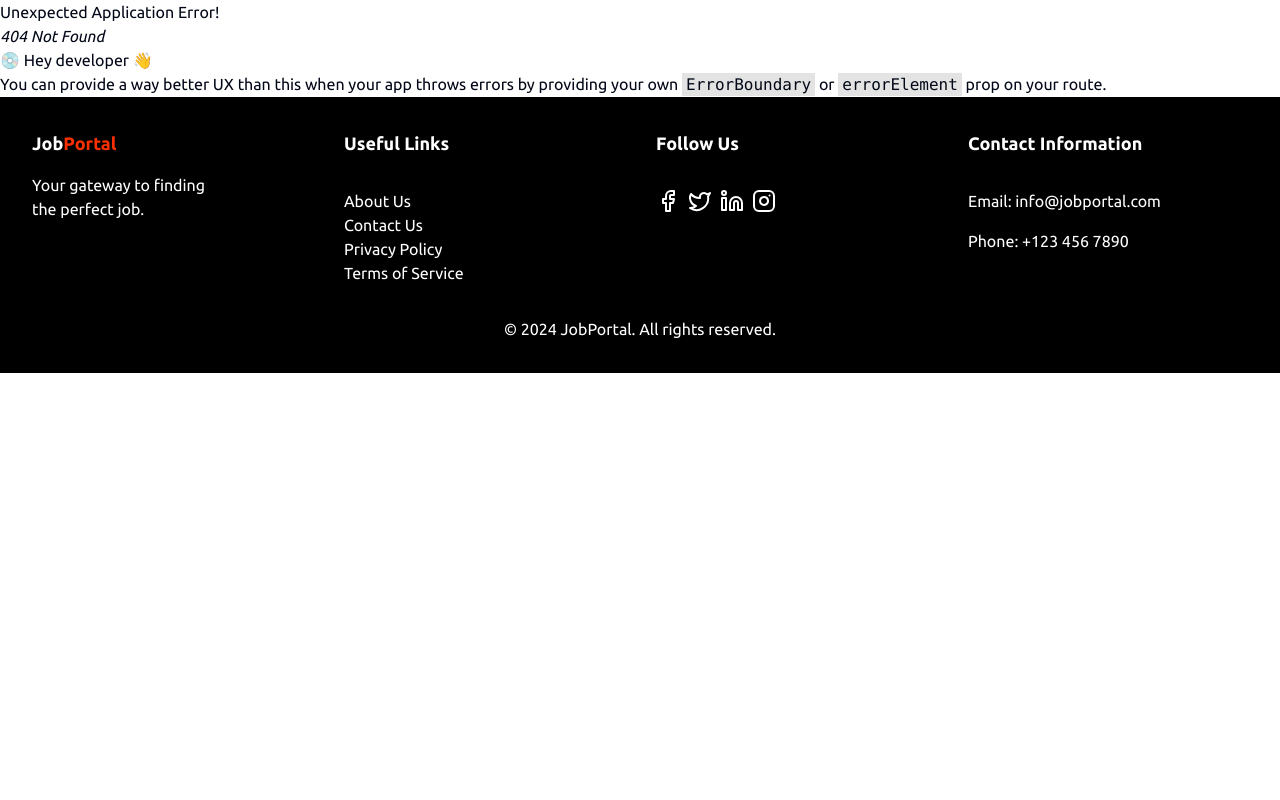
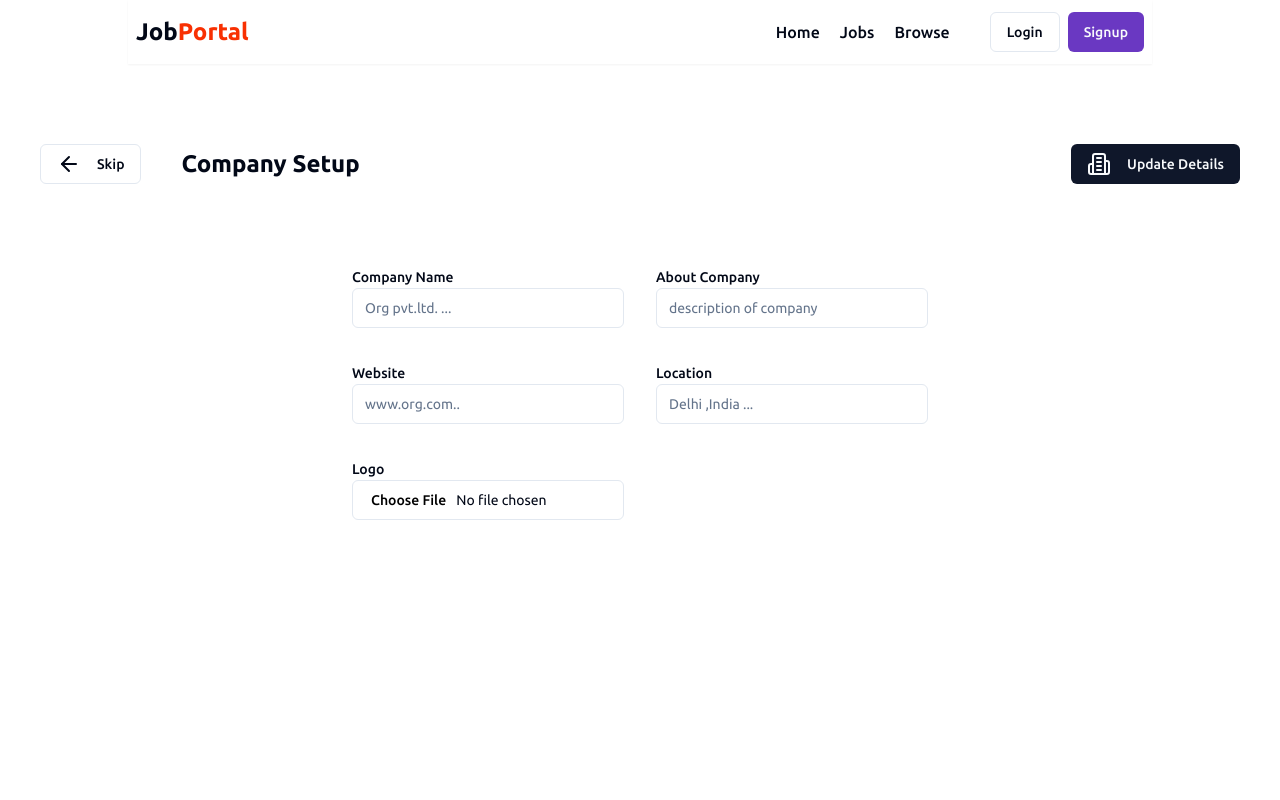
Before and after one commit to Dhirendra2003/job-portal-MERN, a React (Vite) app in the folder frontend/: page /admin/companies/1 in a window 1280 px wide. Before the commit this address had no page. Shown: the top 800 px of the page. Built offline with nearby package versions, Linux system fonts and the light colour scheme; no server answers.

Commit message:
create company ,company table , company setup

```diff
--- /dev/null
+++ b/frontend/redux/singleCompanySlice.js
@@ -0,0 +1,17 @@
+import { createSlice } from "@reduxjs/toolkit";
+
+const singleCompanySlice = createSlice({
+  name: "singleCompany",
+  initialState: {
+    company:{}
+  },
+  reducers: {
+    //actions
+    setCompanyDetails: (state, action) => {
+      state.company = action.payload;
+    },
+  },
+});
+
+export const {setCompanyDetails}=singleCompanySlice.actions;
+export default singleCompanySlice.reducer
--- a/frontend/redux/store.js
+++ b/frontend/redux/store.js
@@ -14,6 +14,7 @@ import {
 } from "redux-persist";
 import storage from "redux-persist/lib/storage";
 import { PersistGate } from "redux-persist/integration/react";
+import singleCompanySlice from "./singleCompanySlice.js";
 
 const persistConfig = {
   key: "root",
@@ -24,6 +25,7 @@ const rootReducer = combineReducers({
   auth: authSlice,
   job: jobSlice,
   sJob: singleJobSlice,
+  company:singleCompanySlice
 });
 const persistedReducer = persistReducer(persistConfig, rootReducer);
 const store = configureStore({
--- a/frontend/src/App.jsx
+++ b/frontend/src/App.jsx
@@ -9,54 +9,65 @@ import JobDescription from "./components/JobDescription"
 import Footer from "./components/Footer"
 import Companies from "./components/Companies"
 import AdminJobs from "./components/AdminJobs"
+import CreateCompany from "./components/CreateCompany"
+import CompanyEdit from "./components/CompanyEdit"
 
-const  appRouter=createBrowserRouter([
+const appRouter = createBrowserRouter([
   {
-    path:'/',
-    element:<Home/>
+    path: '/',
+    element: <Home />
   },
   {
-    path:'/signup',
-    element:<Signup/>
+    path: '/signup',
+    element: <Signup />
   },
   {
-    path:'/login',
-    element:<Login/>
+    path: '/login',
+    element: <Login />
   },
   {
-    path:'/jobs',
-    element:<Jobs/>
+    path: '/jobs',
+    element: <Jobs />
   },
   {
-    path:'/browse',
-    element:<Browse/>
+    path: '/browse',
+    element: <Browse />
   },
   {
-    path:'/profile',
-    element:<Profile/>
+    path: '/profile',
+    element: <Profile />
   },
   {
-    path:'/jobs/description/:id',
-    element:<JobDescription/>
+    path: '/jobs/description/:id',
+    element: <JobDescription />
   },
   {
-    path:'/admin/companies',
-    element:<Companies/>
+    path: '/admin/companies',
+    element: <Companies />
   },
   {
-    path:'/admin/jobs',
-    element:<AdminJobs/>
+    path: '/admin/jobs',
+    element: <AdminJobs />
+  },
+  {
+    path: '/admin/companies/create',
+    element: <CreateCompany />
+  },
+  {
+    path: '/admin/companies/:id',
+    element: <CompanyEdit/>
   },
 ])
 function App() {
 
 
   return (
-    <>
-
-  <RouterProvider router={appRouter}/>
-  <Footer/>
-    </>
+    <div className="flex flex-col min-h-screen">
+      <main className="flex-grow">
+        <RouterProvider router={appRouter} />
+      </main>
+      <Footer />
+    </div>
   )
 }
 
--- a/frontend/src/components/Companies.jsx
+++ b/frontend/src/components/Companies.jsx
@@ -4,6 +4,7 @@ import { Input } from './ui/input'
 import { Building2, Search } from 'lucide-react'
 import { Button } from './ui/button'
 import CompaniesTable from './CompaniesTable'
+import { Link } from 'react-router-dom'
 
 export default function Companies() {
   return (
@@ -19,7 +20,7 @@ export default function Companies() {
           </div>
           <div className='flex  items-center gap-2'>
 
-            <Button className='flex gap-2 items-center w-50'>   <Building2 /><span> New Company </span></Button>
+            <Button className='flex gap-2 items-center w-50'>   <Building2 /><Link to={'/admin/companies/create'}><span> New Company </span></Link></Button>
           </div>
         </div>
 <CompaniesTable/>
--- a/frontend/src/components/CompaniesTable.jsx
+++ b/frontend/src/components/CompaniesTable.jsx
@@ -12,7 +12,8 @@ import { useEffect, useState } from "react";
 import axios from "axios";
 import { COMPANY_END_POINT } from "@/utils/constants";
 import { Avatar, AvatarImage } from "@radix-ui/react-avatar";
-import { Building2 } from "lucide-react";
+import { Building2, Edit2 } from "lucide-react";
+import { Button } from "./ui/button";
 
 
 
@@ -45,17 +46,19 @@ export default function CompaniesTable() {
             <TableHead className=" max-w-[35%] text-center text-lg ">Location</TableHead>
             <TableHead className=" max-w-[25%] text-center text-lg ">Website</TableHead>
             <TableHead className=" max-w-[20%] text-center text-lg " >Description</TableHead>
+            <TableHead className=" max-w-[20%] text-center text-lg " ></TableHead>
           </TableRow>
         </TableHeader>
         <TableBody>
           {compData && compData.map((comp, index) => (
             <TableRow key={index}>
-              <TableCell className="font-medium  max-w-[20%] text-center">{comp.logo ? <Avatar>
-                <AvatarImage src={comp.logo}></AvatarImage></Avatar> : <Building2 />}</TableCell>
-              <TableCell className="font-medium  max-w-[20%] text-center">{comp.name}</TableCell>
+              <TableCell className="font-medium   max-w-[20%] ">{comp.logo ? <Avatar >
+                <AvatarImage className="w-12 h-12 m-auto" src={comp.logo}></AvatarImage ></Avatar> : <Building2 className="m-auto" />}</TableCell>
+              <TableCell className="font-medium text-xl  max-w-[20%] text-center">{comp.name}</TableCell>
               <TableCell className='text-lg font-meduim max-w-[35%] text-center'>{comp.location}</TableCell>
               <TableCell className='text-md font-semibold max-w-[25%] text-center text-blue-700'><a href={comp.website}>{comp.website}</a></TableCell>
-              <TableCell className=' max-w-[20%] text-center text-nowrap text-clip'>{comp.description}</TableCell>
+              <TableCell className=' max-w-60 text-center text-nowrap overflow-hidden '>{comp?.description?.slice(0,30)+"..."}</TableCell>
+              <TableCell className=' max-w-60 text-center text-nowrap overflow-hidden '><Button variant='ghost'><Edit2/></Button></TableCell>
             </TableRow>
           ))}
         </TableBody>
--- /dev/null
+++ b/frontend/src/components/CompanyEdit.jsx
@@ -0,0 +1,135 @@
+import { COMPANY_END_POINT } from '@/utils/constants';
+import axios from 'axios';
+import { useEffect, useState } from 'react';
+import { useDispatch, useSelector } from 'react-redux';
+import { Link, useNavigate, useParams } from 'react-router-dom'
+import { setCompanyDetails } from '../../redux/singleCompanySlice';
+import Navbar from './shared/Navbar';
+import { Button } from './ui/button';
+import { ArrowLeft, Building2 } from 'lucide-react';
+import { Label } from './ui/label';
+import { Input } from './ui/input';
+import { toast } from 'sonner';
+import { Loader2 } from 'lucide-react'
+
+export default function CompanyEdit() {
+  const [loading, setLoading] = useState(false);
+  const { id } = useParams();
+  const dispatch = useDispatch();
+  const getCompanyInfo = async () => {
+    try {
+
+      const resp = await axios.get(`${COMPANY_END_POINT}/get/${id}`, { withCredentials: true });
+      if (resp.data.success) {
+        dispatch(setCompanyDetails(resp.data.company))
+        console.log('success')
+      }
+    } catch (error) {
+      console.log(error)
+    }
+  }
+  useEffect(() => {
+    getCompanyInfo();
+  }, [])
+
+  const [input, setInput] = useState({
+    companyName: '',
+    description: '',
+    website: '',
+    location: '',
+    file: ''
+
+  })
+  const changeFileHandler = (e) => {
+    setInput({ ...input, file: e.target.files?.[0] })
+  }
+  const changeEventHandler = (e) => {
+    setInput({ ...input, [e.target.name]: e.target.value })
+  }
+  const nav = useNavigate();
+  const submitHandler = async (e) => {
+    e.preventDefault();
+    // console.log(input)
+    const formdata = new FormData();
+    formdata.append("name", String(input.companyName));
+    formdata.append("description", String(input.description));
+    formdata.append("website", String(input.website));
+    formdata.append("location", String(input.location));
+    if (input.file) {
+      formdata.append("file", input.file)
+    }
+    try {
+      setLoading(true);
+      const resp = await axios.post(`${COMPANY_END_POINT}/update/${id}`, formdata, {
+        headers: {
+          "Content-Type": "multipart/form-data",
+        },
+        withCredentials: true
+      })
+      if (resp.data.success) {
+        nav('/admin/companies')
+        toast.success(resp.data.message);
+      }
+    } catch (error) {
+      console.log(error)
+      toast.error(error.response.data.message)
+    }
+    finally {
+      setLoading(false);
+    }
+  }
+
+  const { company } = useSelector(store => store.company)
+  return (
+    <div className='min-h-screen'>
+      <Navbar />
+      <form onSubmit={submitHandler}>
+        <div className='max-w-7xl m-auto'>
+          <h1>{company.name}</h1>
+
+          <div className='flex min-w-[100%]  justify-between mx-auto my-10 p-10 items-center'>
+            <div className='flex  items-center gap-2'>
+              <Link to={'/admin/companies'}>
+                <Button variant='outline' className='flex gap-4 items-center w-50'>   <ArrowLeft /><span> Skip</span></Button></Link>
+            </div>
+            <h1 className='mr-auto ml-10 font-semibold text-2xl'>Company Setup</h1>
+            <div className='flex  items-center gap-2'>
+
+              {loading ? <Button type='disable' className='flex gap-4 items-center w-50 cursor-not-allowed'>   <Loader2 className='mr-2 h-4 w-4 animate-spin' /><span> Updating... </span></Button> :
+                <Button type='submit' className='flex gap-4 items-center w-50'>   <Building2 /><span> Update Details </span></Button>}
+            </div>
+          </div>
+
+          <div className='grid grid-cols-2 max-w-xl m-auto gap-8 '>
+            <div>
+              <Label>Company Name</Label>
+              <Input value={input.companyName} name="companyName" onChange={changeEventHandler} type="text" placeholder="Org pvt.ltd. ..."></Input>
+            </div>
+
+            <div>
+              <Label>About Company</Label>
+              <Input value={input.description} name="description" onChange={changeEventHandler} type="text" placeholder="description of company"></Input>
+            </div>
+
+            <div>
+              <Label>Website</Label>
+              <Input value={input.website} name="website" onChange={changeEventHandler} type="text" placeholder="www.org.com.."></Input>
+            </div>
+
+            <div>
+              <Label>Location</Label>
+              <Input value={input.location} name="location" onChange={changeEventHandler} type="text" placeholder="Delhi ,India ..."></Input>
+            </div>
+
+            <div>
+              <Label>Logo</Label>
+              <Input accept='image/*' type="file" name="location" onChange={changeFileHandler} className="cursor-pointer"></Input>
+            </div>
+          </div>
+
+        </div>
+      </form>
+    </div>
+
+  )
+}
--- /dev/null
+++ b/frontend/src/components/CreateCompany.jsx
@@ -0,0 +1,49 @@
+import  { useState } from 'react'
+import Navbar from './shared/Navbar'
+import { Input } from './ui/input'
+import { Button } from './ui/button'
+import { Building2 } from 'lucide-react'
+import axios from 'axios'
+import { COMPANY_END_POINT } from '@/utils/constants'
+import { toast } from 'sonner'
+import { useNavigate } from 'react-router-dom'
+
+export default function CreateCompany() {
+  const [name, setName] = useState();
+  const nav=useNavigate();
+  const registerCompany = async () => {
+// console.log(name);
+try {
+  const resp=await axios.post(`${COMPANY_END_POINT}/register`,{'companyName':name},{withCredentials:true});
+if(resp.data.success){
+  toast.success(resp.data.message);
+  nav(`/admin/companies/${resp.data.company?._id}`)
+}
+} catch (error) {
+  console.log(error)
+  toast.error(error.response.data.message);
+}
+
+  }
+  return (
+    <div>
+      <Navbar />
+      <div className='max-w-7xl p-10 m-auto my-10 flex flex-col gap-8'>
+        <div className='flex items-center gap-3 underline-offset-4 text-slate-600 underline'>
+          <h1 className='text-3xl font-bold text-nowrap'>Register Your Company  </h1>
+          <span><Building2 /></span>
+        </div>
+        <h1 className='text-2xl font-normal'>What would you like to name your Company?</h1>
+        <div className='flex text-nowrap gap-4 items-center'>
+          <h2 className='text-lg '>Company Name :</h2>
+          <Input onChange={(e)=>{setName(e.target.value)}} placeholder='Wipro , TCS , Tesla.LTD etc.' className='max-w-[50%]'></Input>
+        </div>
+        <div className='flex text-nowrap gap-4 items-center'>
+          <Button variant='outline'>Cancel</Button>
+          <Button onClick={()=>registerCompany()} >Create</Button>
+
+        </div>
+      </div>
+    </div>
+  )
+}
--- a/frontend/src/components/Home.jsx
+++ b/frontend/src/components/Home.jsx
@@ -3,10 +3,20 @@ import Navbar from "./shared/Navbar"
 import CategoryCarousel from "./CategoryCarousel"
 import LatestJobs from './LatestJobs'
 import useGetAllJobs from "@/hooks/useGetAllJobs"
+import { useSelector } from "react-redux"
+import { useEffect } from "react"
+import { useNavigate } from "react-router-dom"
 
 
 export default function Home() {
   useGetAllJobs();
+  const {user}=useSelector(store=>store.auth);
+  const nav=useNavigate();
+  useEffect(()=>{
+    if(user?.role==="recruiter"){
+nav('/admin/companies');
+    }
+  })
   return (
     <div>
        <Navbar/>
```
Also changed, not shown: 2 other files (tests, documents, lock files or other folders).
